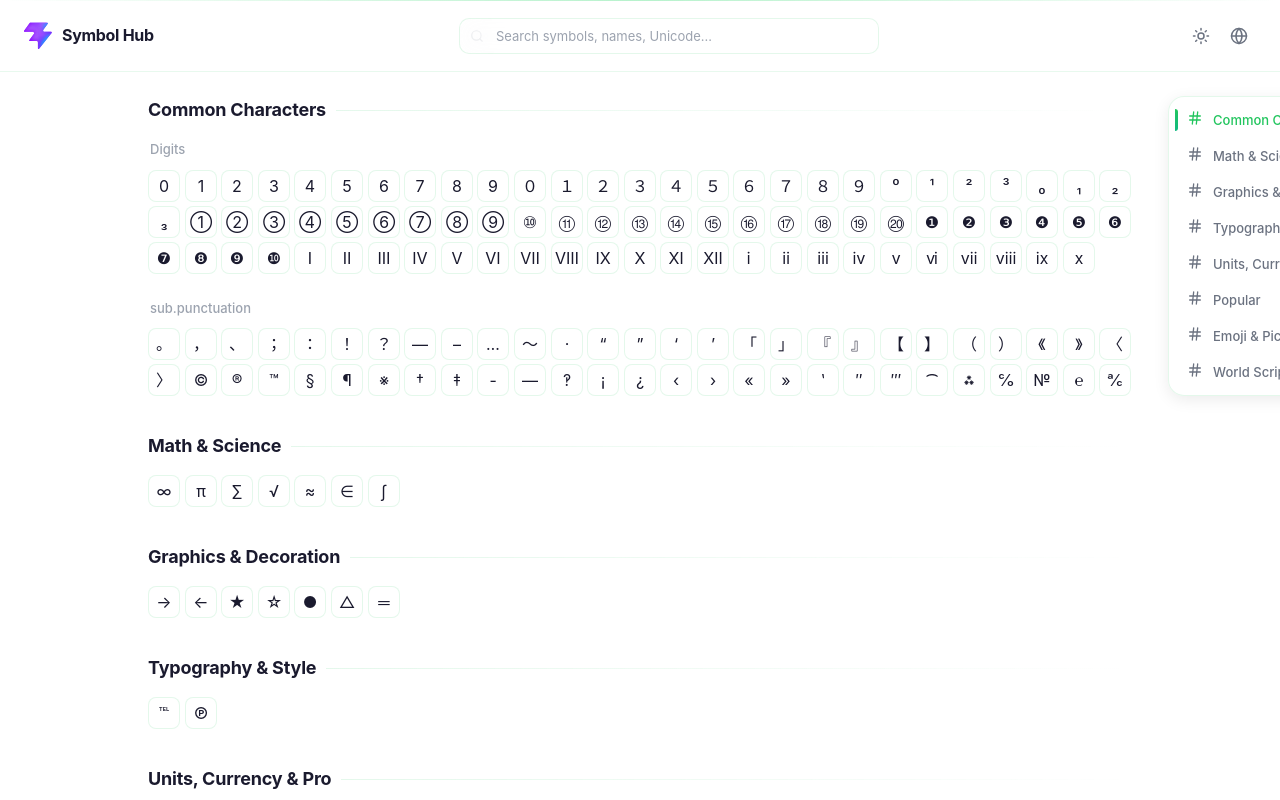
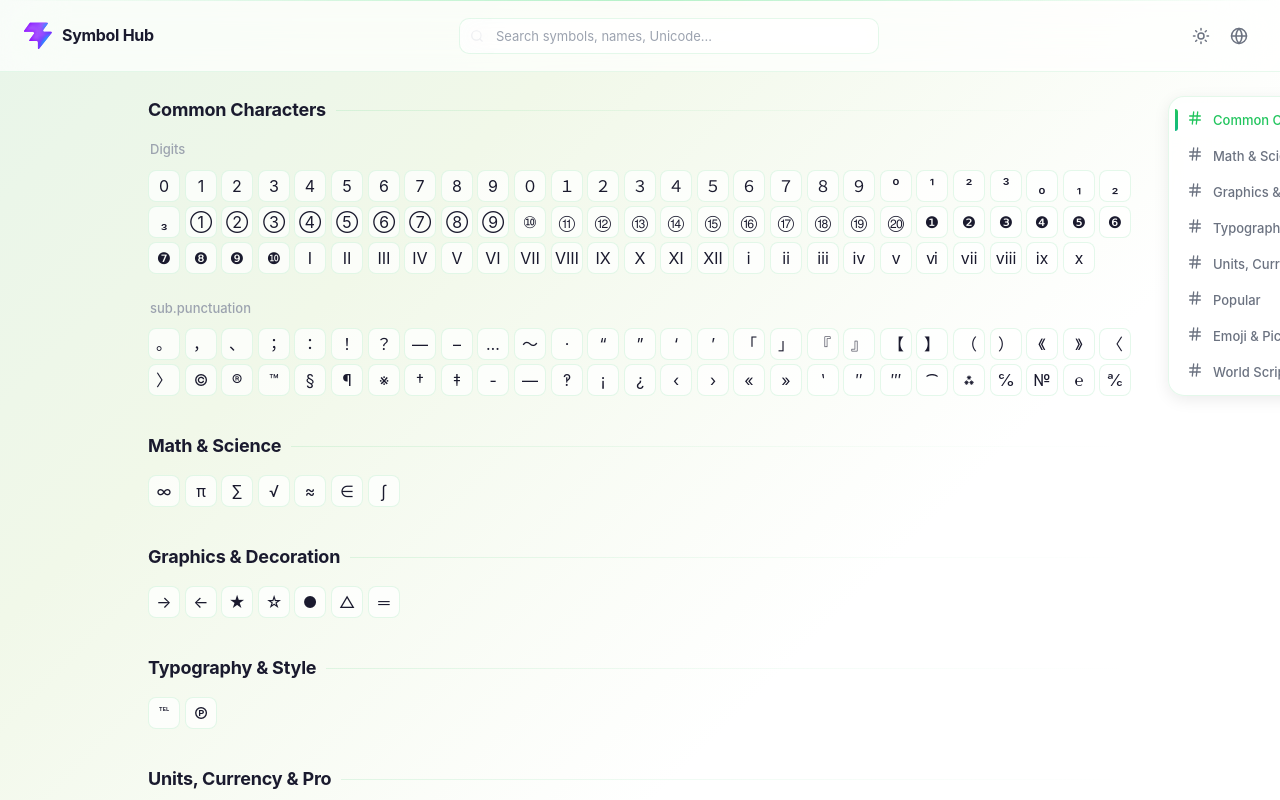
Before and after one commit to dzstudio/symbol_hub, a Vue app: page / in a window 1280 px wide. Shown: the top 800 px of the page. Built offline with nearby package versions, Linux system fonts and the light colour scheme.

Commit message:
fix: restore gradient background on html element

```diff
--- a/src/assets/styles/global.css
+++ b/src/assets/styles/global.css
@@ -3,6 +3,11 @@
    ============================================ */
 
 /* --- Layout --- */
+html {
+  background: var(--bg-gradient);
+  min-height: 100vh;
+}
+
 .app-layout {
   padding-top: var(--nav-height);
   min-height: 100vh;
--- a/src/assets/styles/variables.css
+++ b/src/assets/styles/variables.css
@@ -2,6 +2,7 @@
    CSS Design Tokens — Light & Dark modes
    ============================================ */
 :root {
+  --bg-gradient: linear-gradient(135deg, #e8f5e9 0%, #f1f8e9 30%, #ffffff 70%);
   --bg-glass: rgba(255, 255, 255, 0.72);
   --bg-glass-hover: rgba(255, 255, 255, 0.85);
   --bg-glass-active: rgba(255, 255, 255, 0.92);
@@ -29,6 +30,7 @@
 }
 
 [data-theme="dark"] {
+  --bg-gradient: linear-gradient(135deg, #0a1f0d 0%, #0d1117 50%, #111827 100%);
   --bg-glass: rgba(30, 40, 30, 0.6);
   --bg-glass-hover: rgba(40, 55, 40, 0.75);
   --bg-glass-active: rgba(50, 65, 50, 0.85);
```
Also changed, not shown: .claude/settings.json.
